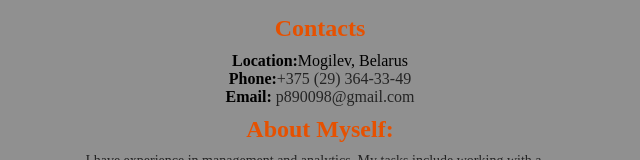
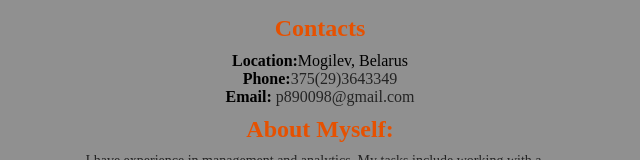
Before and after one commit to Mike543/rsschool-cv, a plain HTML site: page index.html in a window 1280 px wide. Shown: the part 640-800 px from the top of the page, 320-960 px from the left. Drawn offline with Linux system fonts and the light colour scheme.

Commit message:
fix: change phone number

```diff
--- a/index.html
+++ b/index.html
@@ -34,7 +34,7 @@
                 <h2 id="Contacts">Contacts</h2>
                 <ul>
                     <li><b>Location:</b>Mogilev, Belarus</li>
-                    <li><b>Phone:</b><a href="tel:+375293643349">+375 (29) 364-33-49</a></li>
+                    <li><b>Phone:</b><a href="tel:+375293643349">375(29)3643349</a></li>
                     <li><b>Email:</b> <a href="mailto:p890098@gmail.com">p890098@gmail.com</a> </li>
                 </ul>
 
```
